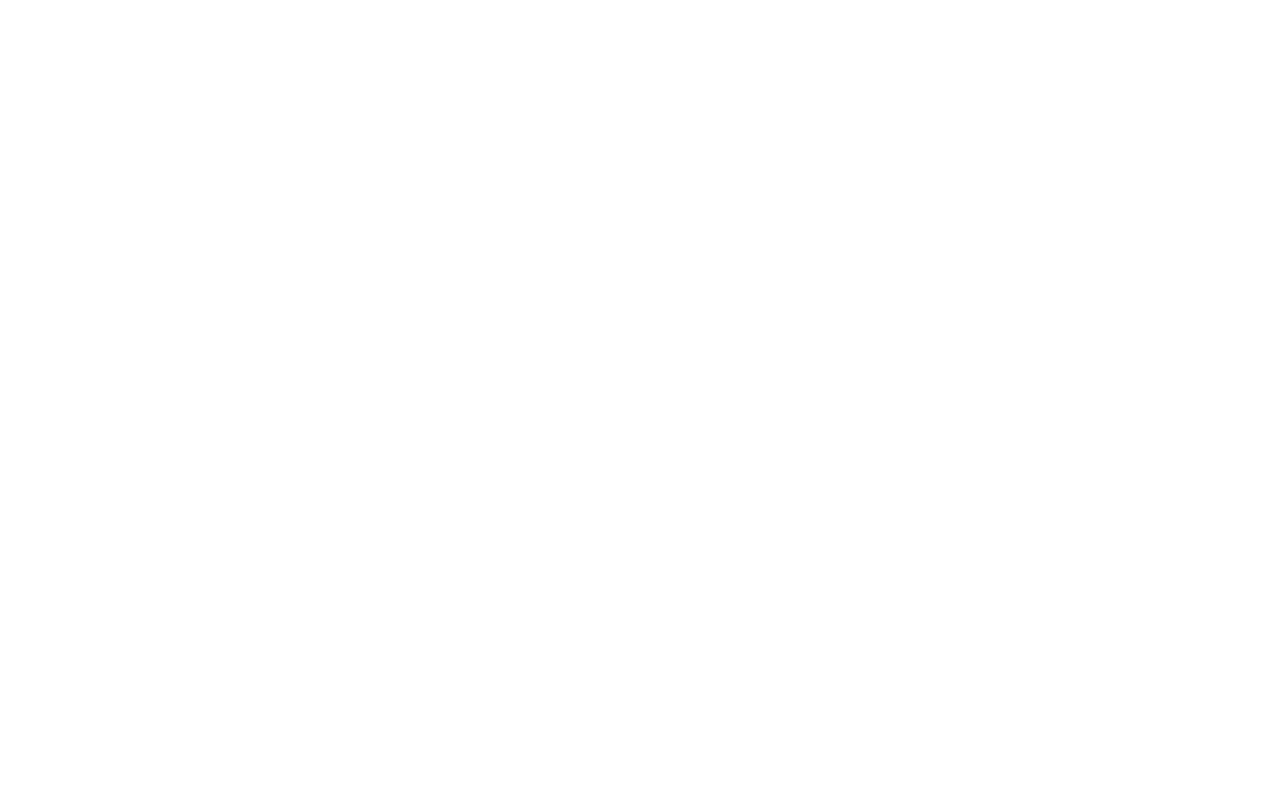
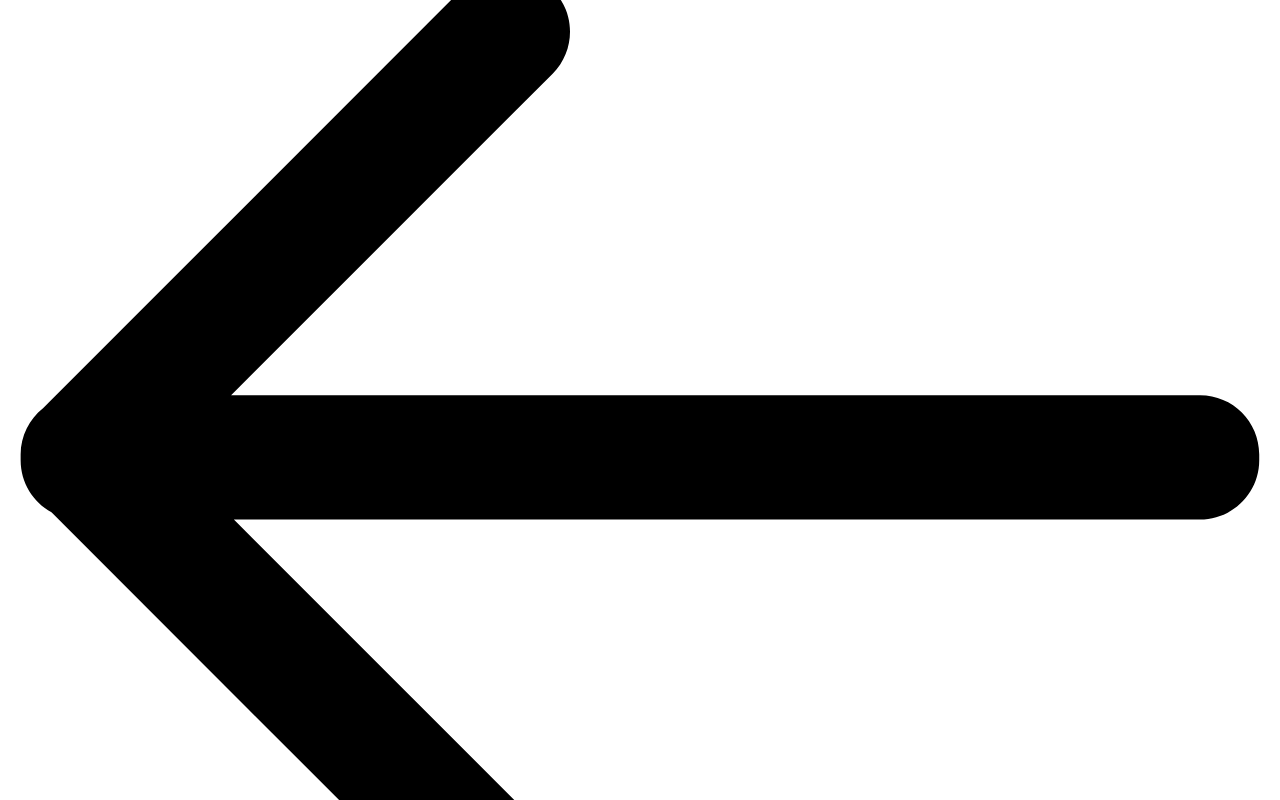
Before and after one commit to JackStandbridge/crypto-tracker, a React (Create React App) app: page / in a window 1280 px wide. Shown: the part 1013-1813 px from the top of the page. Before the commit the page ends 845 px from the top, so only its background shows below. Built offline with nearby package versions, Linux system fonts and the light colour scheme.

Commit message:
add jsx to back button component

```diff
--- a/src/App.js
+++ b/src/App.js
@@ -3,6 +3,7 @@
 import CurrencyPicker from './components/CurrencyPicker';
 import Loading from './components/Loading';
 import Table from './components/Table';
+import BackButton from './components/BackButton';
 
 const App = () => {
 	return (
@@ -10,6 +11,7 @@
 			<CurrencyPicker />
 			<Loading />
 			<Table />
+			<BackButton />
 		</>
 	);
 };
--- a/src/components/BackButton.js
+++ b/src/components/BackButton.js
@@ -1,8 +1,11 @@
 import React from 'react';
+import { ReactComponent as BackIcon } from '../assets/back.svg'
 
 const BackButton = () => {
 	return (
-		<div>BackButton</div>
+		<a href='/' aria-label='Home'>
+			<BackIcon />
+		</a>
 	);
 };
 
--- a/src/components/Header.js
+++ b/src/components/Header.js
@@ -2,7 +2,7 @@
 
 const Header = () => {
 	return (
-		<div>Header</div>
+		<header>Header</header>
 	);
 };
 
```
Also changed, not shown: src/assets/back.svg (added).
